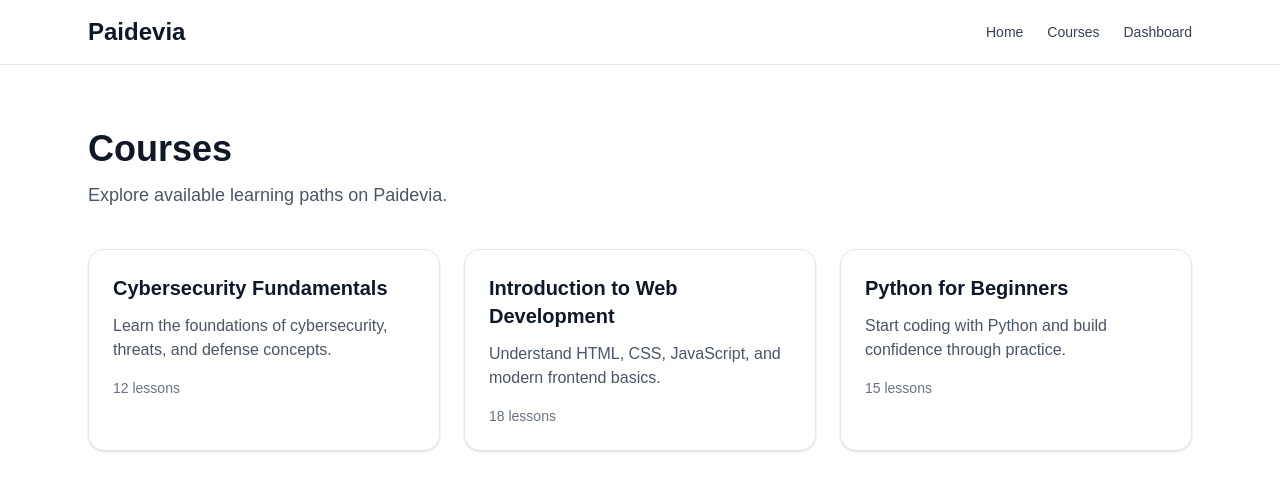
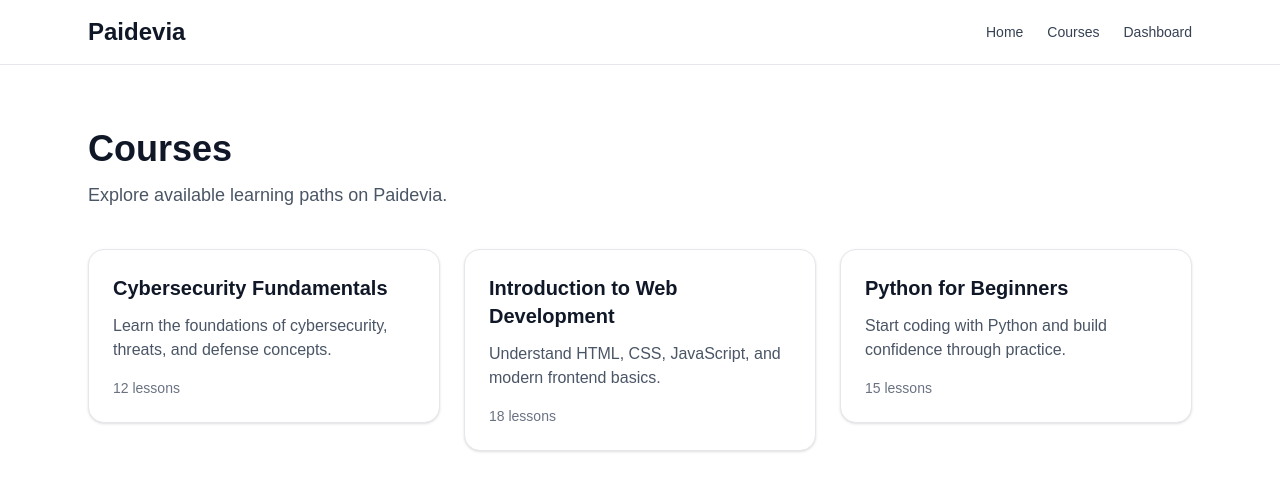
Before and after one commit to Laugerr/Paidevia, a Next.js app: page /courses in a window 1280 px wide. Shown: the top 490 px of the page. Built offline with nearby package versions, Linux system fonts and the light colour scheme.

Commit message:
🚀 feat: add dynamic course pages with slug routing

```diff
--- /dev/null
+++ b/app/courses/[slug]/page.tsx
@@ -0,0 +1,31 @@
+type Props = {
+  params: {
+    slug: string;
+  };
+};
+
+export default function CoursePage({ params }: Props) {
+  const { slug } = params;
+
+  return (
+    <main className="mx-auto max-w-5xl px-6 py-16">
+      <h1 className="text-4xl font-bold capitalize">
+        {slug.replace(/-/g, " ")}
+      </h1>
+
+      <p className="mt-4 text-lg text-gray-600">
+        This is the course detail page.
+      </p>
+
+      <div className="mt-10 rounded-xl border p-6">
+        <h2 className="text-xl font-semibold">Course Lessons</h2>
+
+        <ul className="mt-4 space-y-2 text-gray-700">
+          <li>Lesson 1 — Introduction</li>
+          <li>Lesson 2 — Core Concepts</li>
+          <li>Lesson 3 — Practical Example</li>
+        </ul>
+      </div>
+    </main>
+  );
+}
--- a/app/courses/page.tsx
+++ b/app/courses/page.tsx
@@ -1,3 +1,5 @@
+import Link from "next/link";
+
 const courses = [
   {
     id: 1,
@@ -30,11 +32,12 @@ export default function CoursesPage() {
       </section>
 
       <section className="grid gap-6 md:grid-cols-2 lg:grid-cols-3">
-        {courses.map((course) => (
-          <article
-            key={course.id}
-            className="rounded-2xl border border-gray-200 bg-white p-6 shadow-sm"
-          >
+        {courses.map((course) => {
+          const slug = course.title.toLowerCase().replace(/\s+/g, "-");
+
+          return (
+            <Link key={course.id} href={`/courses/${slug}`}>
+              <article className="rounded-2xl border border-gray-200 bg-white p-6 shadow-sm transition hover:shadow-md">
                 <h2 className="mb-3 text-xl font-semibold text-gray-900">
                   {course.title}
                 </h2>
@@ -43,7 +46,9 @@ export default function CoursesPage() {
                   {course.lessons} lessons
                 </p>
               </article>
-        ))}
+            </Link>
+          );
+        })}
       </section>
     </main>
   );
```
Lines whose indentation alone changed are shown as unchanged.
